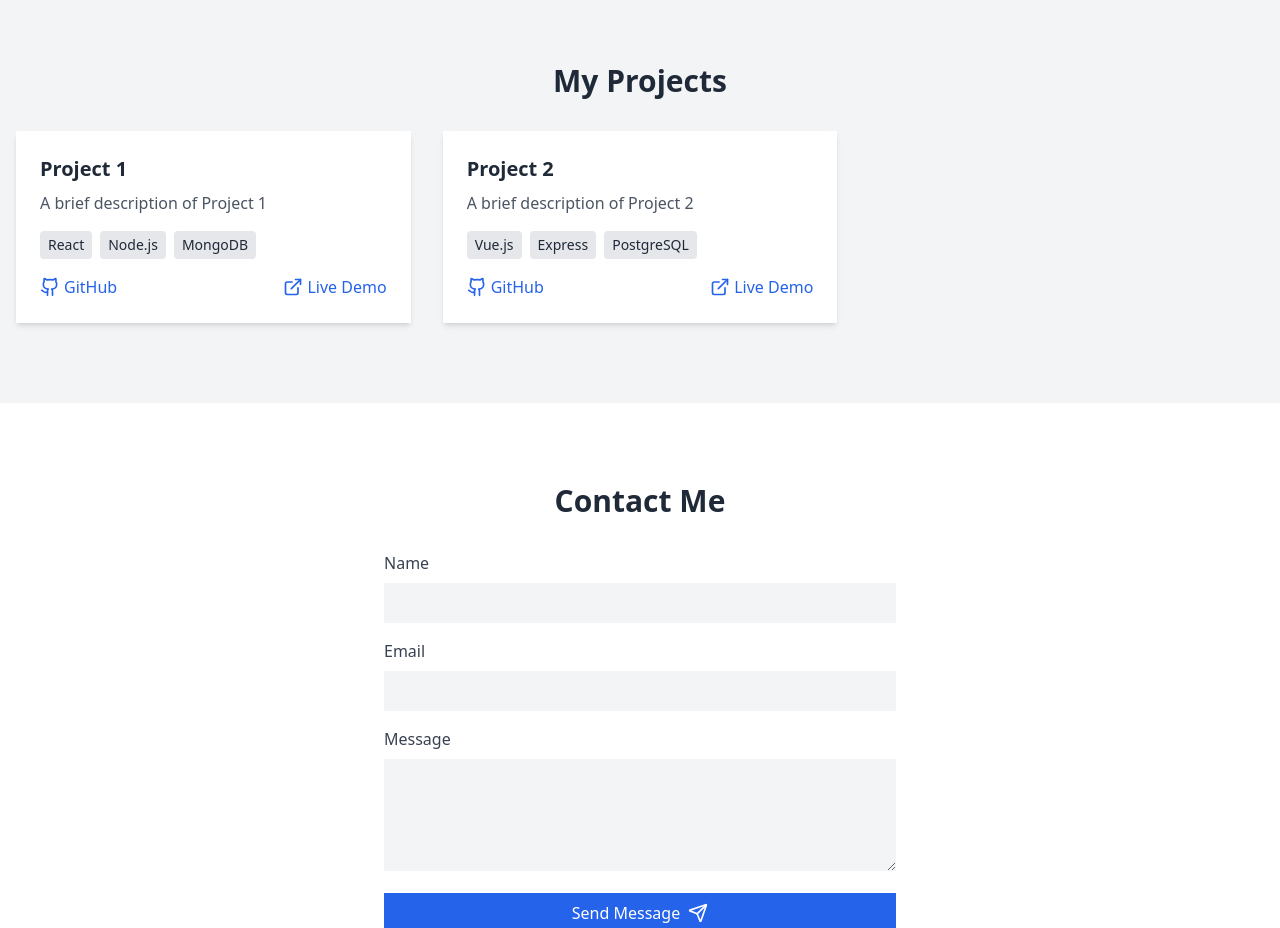
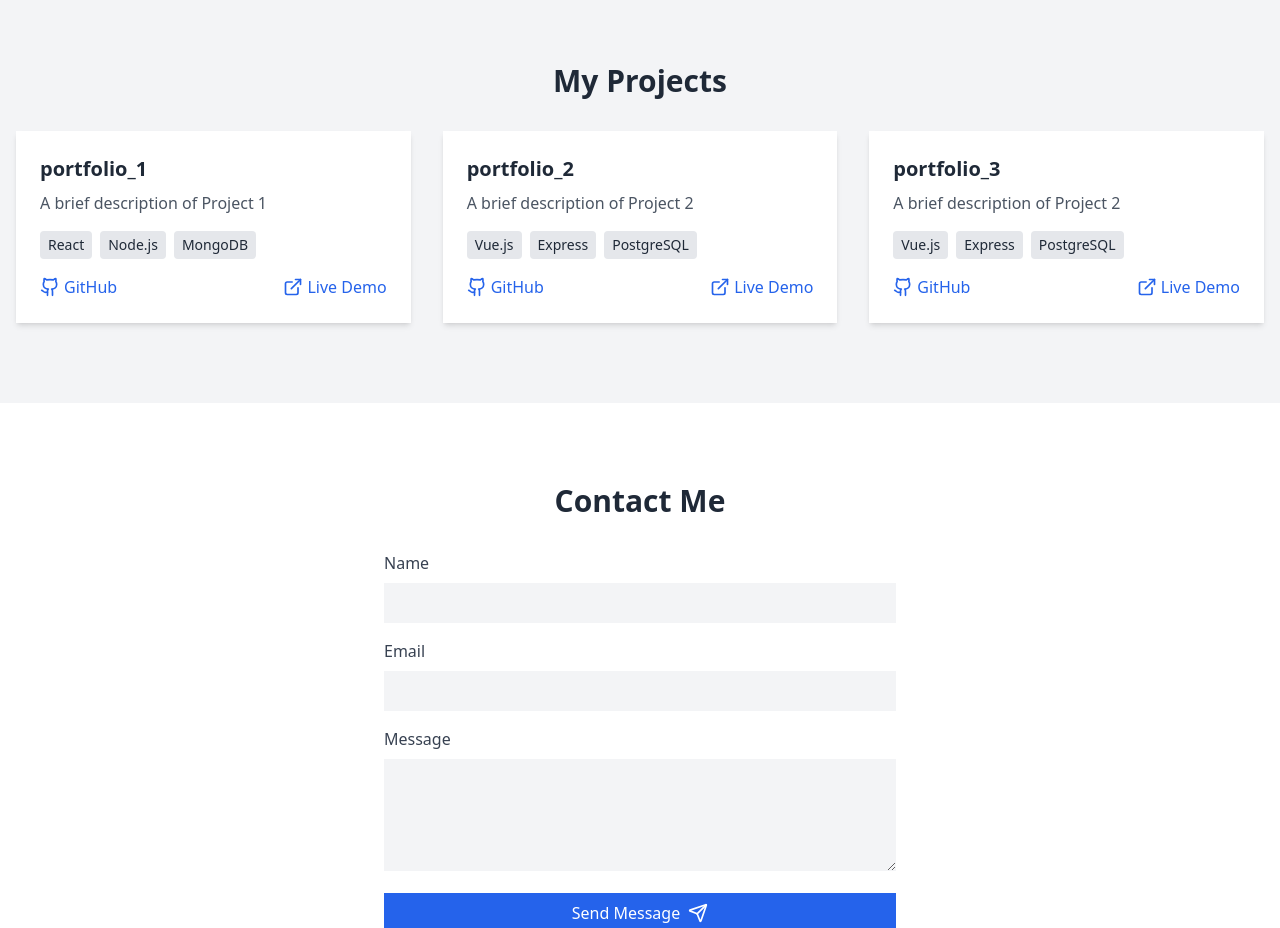
Before and after one commit to masahiro8218/next-portfolio, a Next.js app: page / in a window 1280 px wide. Shown: the part 1920-2848 px from the top of the page. Built offline with nearby package versions, Linux system fonts and the light colour scheme; a web font is replaced by a local one.

Commit message:
first commit

```diff
--- a/components/Projects.tsx
+++ b/components/Projects.tsx
@@ -5,14 +5,21 @@ import { ExternalLink, Github } from 'lucide-react'
 
 const projects = [
   {
-    title: 'Project 1',
+    title: 'portfolio_1',
     description: 'A brief description of Project 1',
     technologies: ['React', 'Node.js', 'MongoDB'],
     github: 'https://github.com/yourusername/project1',
     live: 'https://project1.com'
   },
   {
-    title: 'Project 2',
+    title: 'portfolio_2',
+    description: 'A brief description of Project 2',
+    technologies: ['Vue.js', 'Express', 'PostgreSQL'],
+    github: 'https://github.com/yourusername/project2',
+    live: 'https://project2.com'
+  },
+  {
+    title: 'portfolio_3',
     description: 'A brief description of Project 2',
     technologies: ['Vue.js', 'Express', 'PostgreSQL'],
     github: 'https://github.com/yourusername/project2',
```
